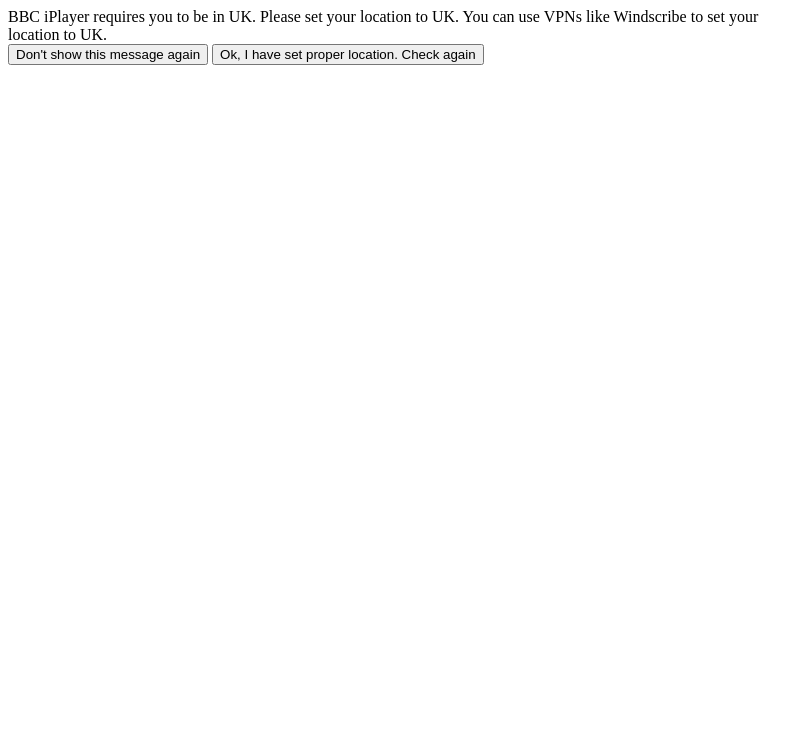
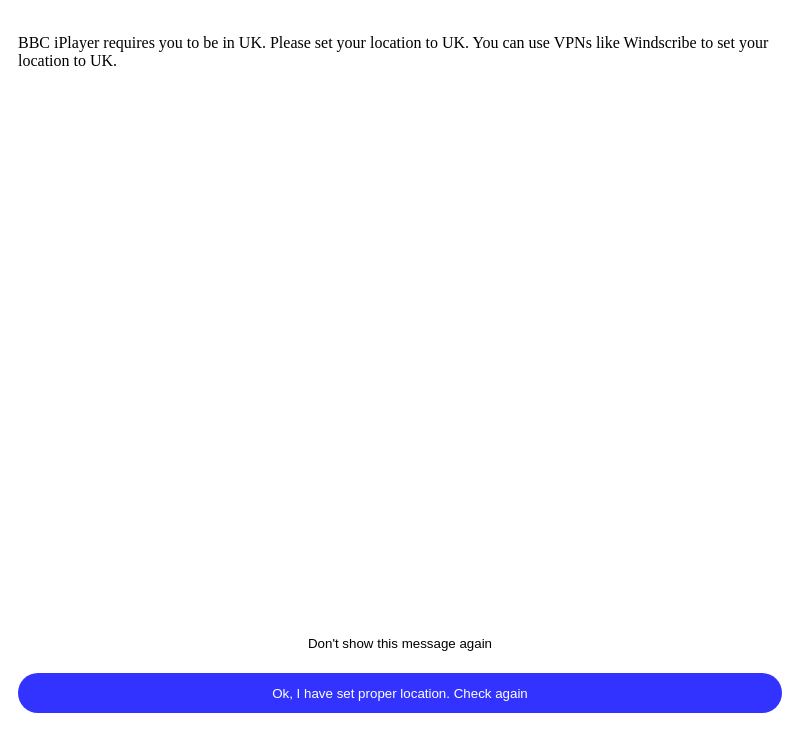
Before and after one commit to kpldvnpne/bbc-iplayer, an Electron app: page message.html in a window 800 px wide. Drawn offline with Linux system fonts and the light colour scheme.

Commit message:
Better design

```diff
--- a/message.html
+++ b/message.html
@@ -1,16 +1,68 @@
 <html>
     <head>
         <title>Location is not UK</title>
+
+        <style>
+            * {
+                box-sizing: border-box;
+            }
+
+            .buttons {
+                display: flex;
+                flex-direction: column;
+            }
+
+            .buttons > button {
+                cursor: pointer;
+                border: none;
+                background: #0000FF;
+                margin-top: 5px;
+                margin-bottom: 5px;
+                color: #FFF;
+                box-sizing: border-box;
+                height: 40px;
+                border-radius: 20px;
+            }
+
+            #dont-show-again-btn {
+                background: none;
+                color: #000;
+            }
+
+            #dont-show-again-btn:hover {
+                background: #eee;
+            }
+
+            #check-again-btn {
+                background: #3333FF;
+            }
+
+            #check-again-btn:hover {
+                background: #0000FF;
+            }
+
+            .screen {
+                padding: 10px;
+                height: 90vh;
+                display: flex;
+                flex-direction: column;
+                justify-content: space-between;
+            }
+        </style>
     </head>
 
     <body>
-        BBC iPlayer requires you to be in UK.
-        Please set your location to UK.
-        You can use VPNs like Windscribe to set your location to UK.
+        <div class="screen">
+            <p>
+                BBC iPlayer requires you to be in UK.
+                Please set your location to UK.
+                You can use VPNs like Windscribe to set your location to UK.
+            </p>
 
-        <div>
-            <button id="dont-show-again-btn">Don't show this message again</button>
-            <button id="check-again-btn">Ok, I have set proper location. Check again</button>
+            <div class="buttons">
+                <button id="dont-show-again-btn">Don't show this message again</button>
+                <button id="check-again-btn">Ok, I have set proper location. Check again</button>
+            </div>
         </div>
     </body>
 
```
